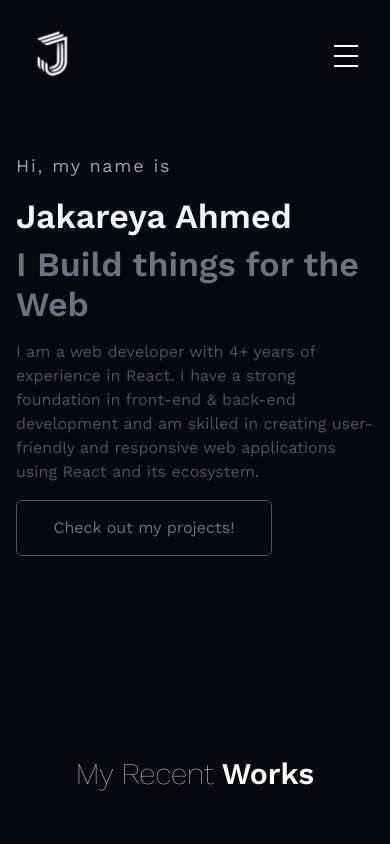
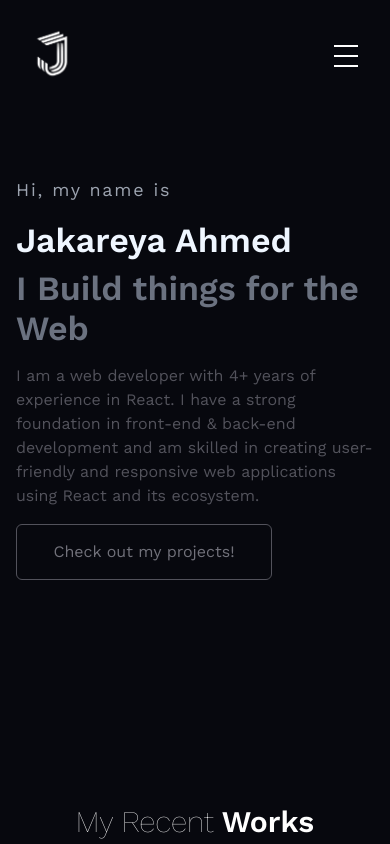
Before and after one commit to jakareya76/portfolio, a Next.js app: page / in a window 390 px wide. Shown: the top 844 px of the page. Built offline with nearby package versions, Linux system fonts and the light colour scheme.

Commit message:
increase padding of hero section

```diff
--- a/src/app/page.jsx
+++ b/src/app/page.jsx
@@ -15,7 +15,7 @@ const HomePage = () => {
       {/* Hero Section */}
       <section
         id="hero"
-        className="flex flex-col items-center justify-between w-full h-full gap-20 py-10 xl:flex-row md:py-28 md:px-8 lg:gap-6 xl:px-4"
+        className="flex flex-col items-center justify-between w-full h-full gap-20 py-16 xl:flex-row md:py-28 md:px-8 lg:gap-6 xl:px-4"
       >
         <div className="w-full h-full p-4 mx-auto">
           <Hero />
```
